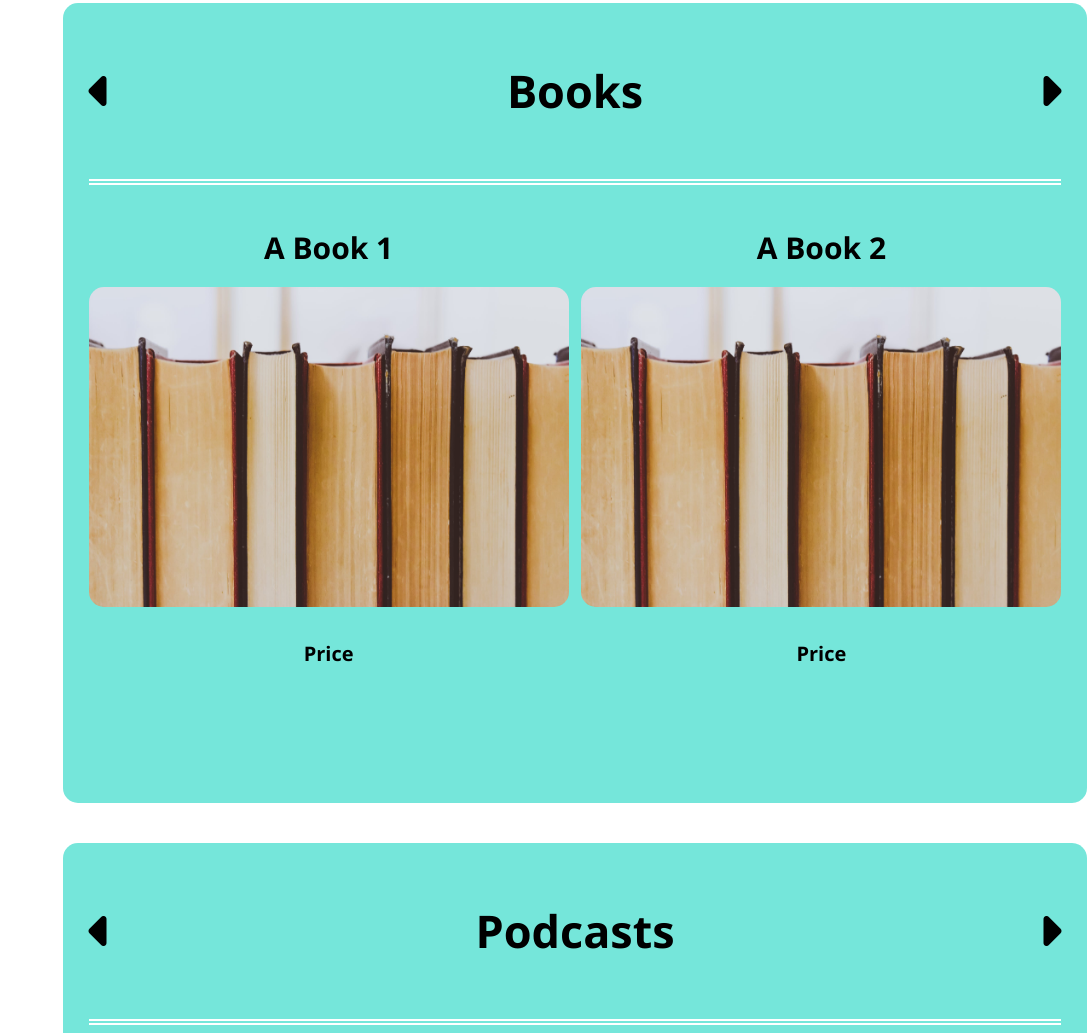
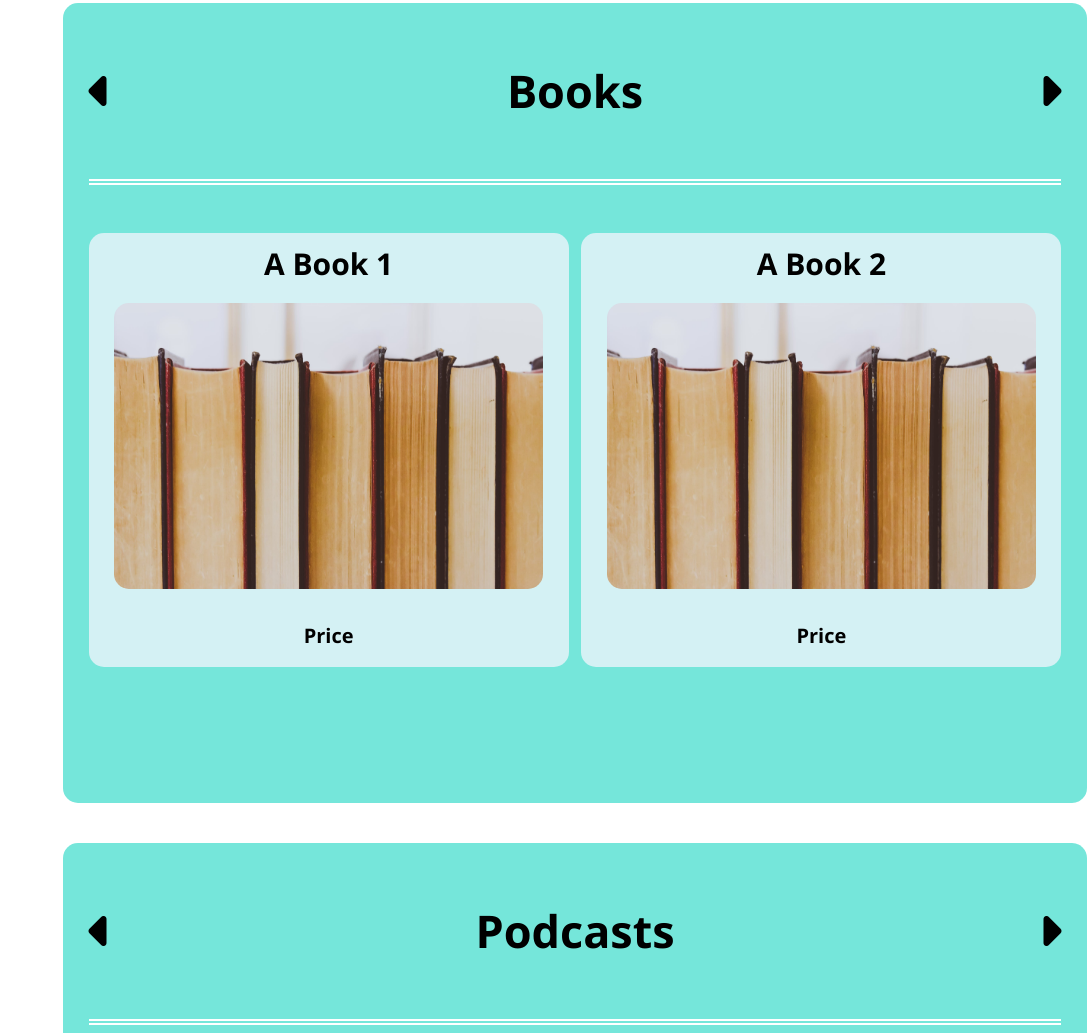
Before and after one commit to fabricioffa/Latin-is-not-dead, a plain HTML site: page index.html in a window 1280 px wide. Shown: the part 2206-3239 px from the top of the page, without its empty margins (193-1280 px from the left). Drawn offline with nearby package versions, Linux system fonts and the light colour scheme.

Commit message:
books css typo: fixed

```diff
--- a/assets/css/books.css
+++ b/assets/css/books.css
@@ -1,4 +1,4 @@
-.books-brid-item {
+.books-grid-item {
     padding: 2vh 2vw;
     background-color: var(--light-primary-color);
     border-radius: var(--global-radius);
```
